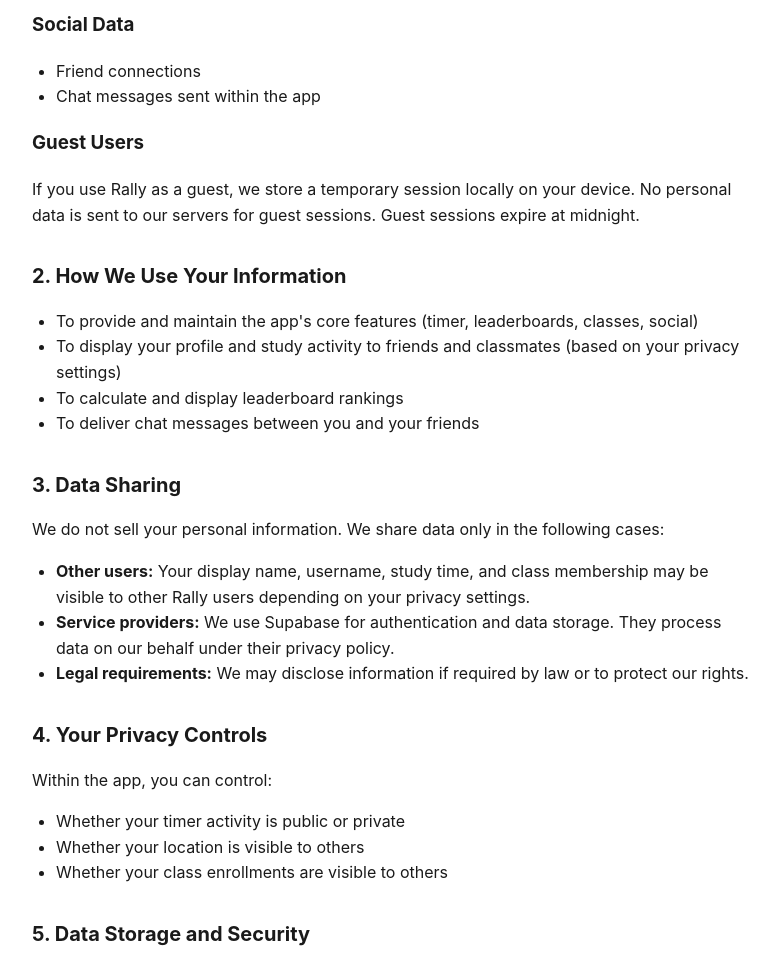
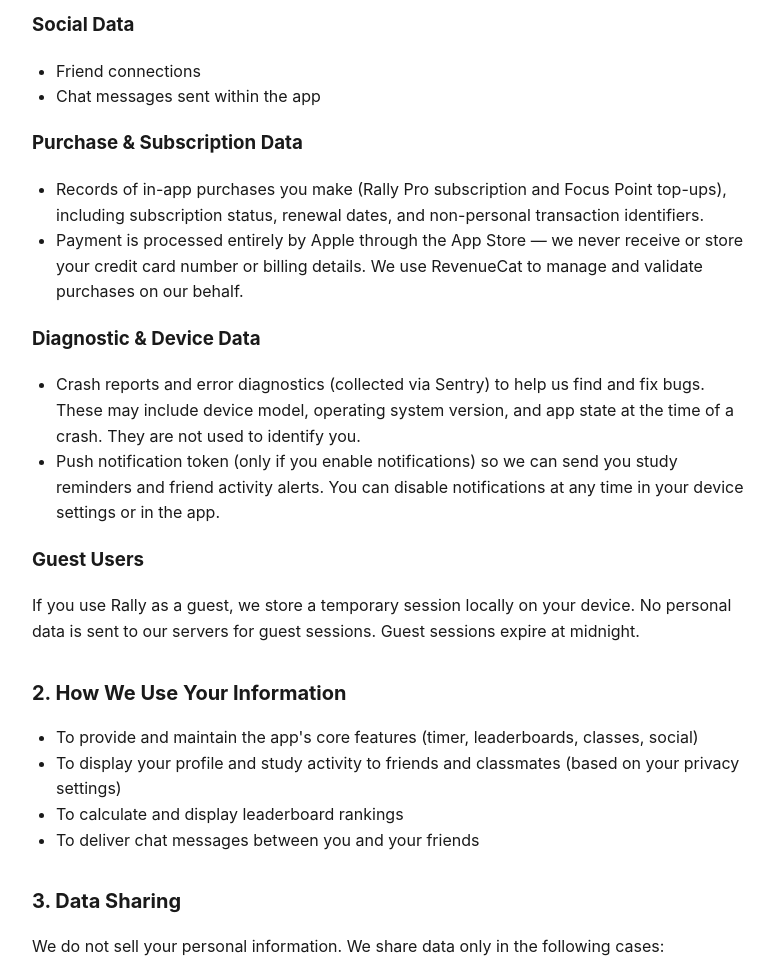
Before and after one commit to shraypatell/rally-legal, a plain HTML site: page index.html in a window 1280 px wide. Shown: the part 820-1782 px from the top of the page, without its empty margins (248-1027 px from the left). Drawn offline with Linux system fonts and the light colour scheme.

Commit message:
Update index.html

```diff
--- a/index.html
+++ b/index.html
@@ -15,7 +15,7 @@
 </head>
 <body>
   <h1>Privacy Policy</h1>
-  <p class="date">Effective Date: April 29, 2026</p>
+  <p class="date">Effective Date: July 27, 2026</p>
 
   <p>Rally ("we", "our", or "us") operates the Rally mobile application. This Privacy Policy explains how we collect, use, and protect your information when you use our app.</p>
 
@@ -50,6 +50,18 @@
     <li>Chat messages sent within the app</li>
   </ul>
 
+  <h3>Purchase &amp; Subscription Data</h3>
+  <ul>
+    <li>Records of in-app purchases you make (Rally Pro subscription and Focus Point top-ups), including subscription status, renewal dates, and non-personal transaction identifiers.</li>
+    <li>Payment is processed entirely by Apple through the App Store — we never receive or store your credit card number or billing details. We use RevenueCat to manage and validate purchases on our behalf.</li>
+  </ul>
+
+  <h3>Diagnostic &amp; Device Data</h3>
+  <ul>
+    <li>Crash reports and error diagnostics (collected via Sentry) to help us find and fix bugs. These may include device model, operating system version, and app state at the time of a crash. They are not used to identify you.</li>
+    <li>Push notification token (only if you enable notifications) so we can send you study reminders and friend activity alerts. You can disable notifications at any time in your device settings or in the app.</li>
+  </ul>
+
   <h3>Guest Users</h3>
   <p>If you use Rally as a guest, we store a temporary session locally on your device. No personal data is sent to our servers for guest sessions. Guest sessions expire at midnight.</p>
 
@@ -65,7 +77,7 @@
   <p>We do not sell your personal information. We share data only in the following cases:</p>
   <ul>
     <li><strong>Other users:</strong> Your display name, username, study time, and class membership may be visible to other Rally users depending on your privacy settings.</li>
-    <li><strong>Service providers:</strong> We use Supabase for authentication and data storage. They process data on our behalf under their privacy policy.</li>
+    <li><strong>Service providers:</strong> We use Supabase (authentication and data storage), RevenueCat (in-app purchase management), and Sentry (crash diagnostics). They process data on our behalf under their respective privacy policies.</li>
     <li><strong>Legal requirements:</strong> We may disclose information if required by law or to protect our rights.</li>
   </ul>
 
@@ -92,7 +104,9 @@
   <h2>9. Third-Party Services</h2>
   <ul>
     <li><strong>Supabase</strong> - Authentication and database (<a href="https://supabase.com/privacy">supabase.com/privacy</a>)</li>
-    <li><strong>Apple</strong> - App Store (<a href="https://www.apple.com/privacy/">apple.com/privacy</a>)</li>
+    <li><strong>RevenueCat</strong> - In-app purchase and subscription management (<a href="https://www.revenuecat.com/privacy">revenuecat.com/privacy</a>)</li>
+    <li><strong>Sentry</strong> - Crash and error diagnostics (<a href="https://sentry.io/privacy/">sentry.io/privacy</a>)</li>
+    <li><strong>Apple</strong> - App Store, in-app purchases, and push notifications (<a href="https://www.apple.com/privacy/">apple.com/privacy</a>)</li>
   </ul>
 
   <h2>10. Changes to This Policy</h2>
```
